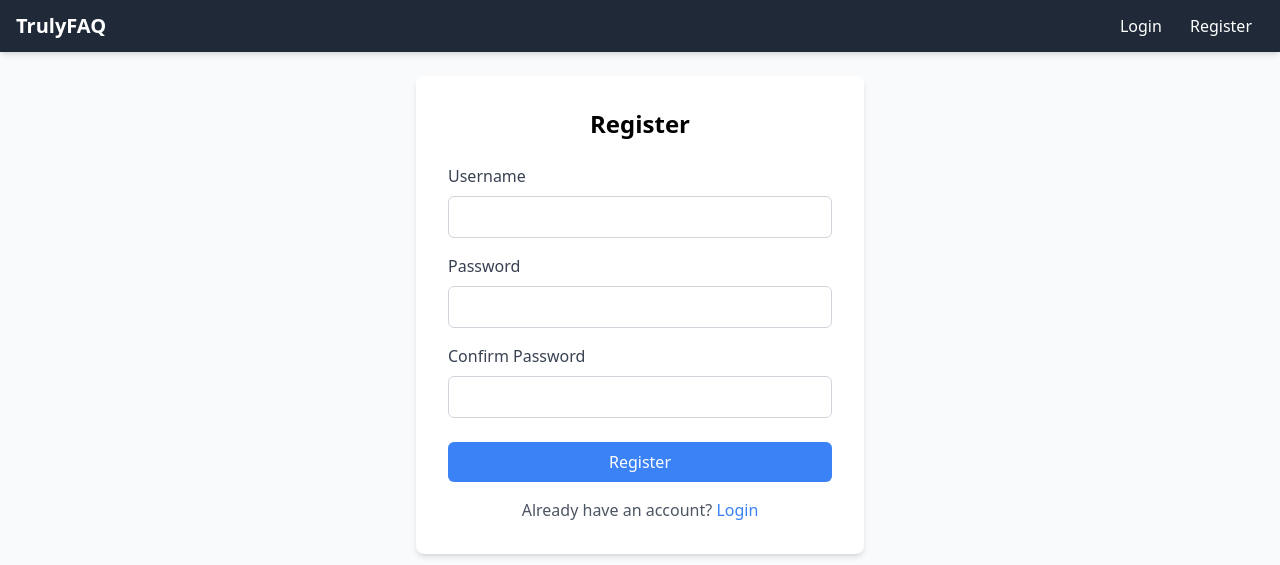
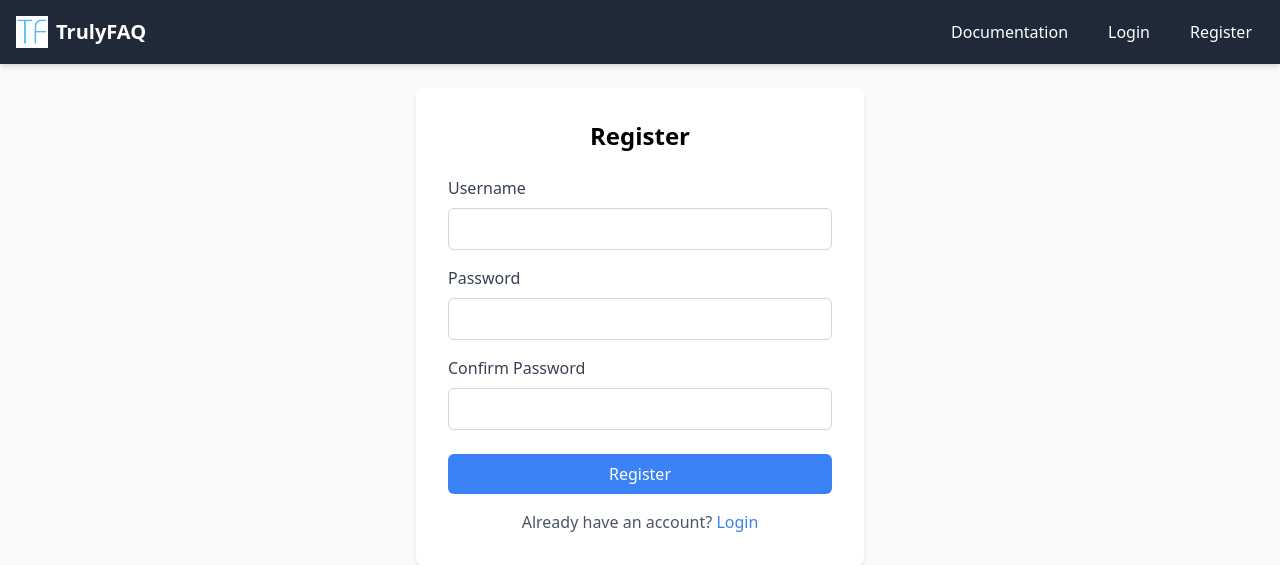
Before and after one commit to Sanat-Jha/Truely-FAQ, a Django app: template templates/accounts/register.html in a window 1280 px wide. Shown: the top 565 px of the page. Run offline with Django 3.2, Linux system fonts and the light colour scheme; the template is opened without the code that fills it, so the values that code supplies are empty; some libraries are stand-ins or nearby versions.

Commit message:
good to revert

```diff
--- a/templates/base.html
+++ b/templates/base.html
@@ -5,7 +5,7 @@
     <meta name="viewport" content="width=device-width, initial-scale=1.0">
     <title>{% block title %}TrulyFAQ{% endblock %}</title>
     <script src="https://cdn.tailwindcss.com"></script>
-    <link rel="shortcut icon" href="static/img/logo.png" type="image/x-icon">
+    <link rel="shortcut icon" href="/static/img/logo.png" type="image/x-icon">
     <script>
         tailwind.config = {
             theme: {
@@ -24,15 +24,20 @@
 <body class="bg-gray-50 min-h-screen">
     <nav class="bg-dark text-white shadow-md">
         <div class="container mx-auto px-4 py-3 flex justify-between items-center">
-            <a href="{% url 'dashboard' %}" class="text-xl font-bold">TrulyFAQ</a>
-            <div>
+            <a href="{% url 'dashboard' %}" class="flex items-center">
+                <img src="/static/img/logo.png" alt="TrulyFAQ Logo" class="h-8 mr-2">
+                <span class="text-xl font-bold">TrulyFAQ</span>
+            </a>
+            <div class="flex items-center space-x-4">
                 {% if user.is_authenticated %}
                     <a href="{% url 'dashboard' %}" class="px-3 py-2 rounded hover:bg-gray-700">Dashboard</a>
+                    <a href="/documentation" class="px-3 py-2 rounded hover:bg-gray-700">Documentation</a>
                     <form method="post" action="{% url 'logout' %}" class="inline">
                         {% csrf_token %}
                         <button type="submit" class="px-3 py-2 rounded hover:bg-gray-700">Logout</button>
                     </form>
                 {% else %}
+                    <a href="/documentation" class="px-3 py-2 rounded hover:bg-gray-700">Documentation</a>
                     <a href="{% url 'login' %}" class="px-3 py-2 rounded hover:bg-gray-700">Login</a>
                     <a href="{% url 'register' %}" class="px-3 py-2 rounded hover:bg-gray-700">Register</a>
                 {% endif %}
--- a/templates/index.html
+++ b/templates/index.html
@@ -7,12 +7,16 @@
     <link rel="stylesheet" href="https://fonts.googleapis.com/css2?family=Inter:wght@300;400;500;600;700;800&display=swap">
     <link rel="stylesheet" href="https://cdnjs.cloudflare.com/ajax/libs/font-awesome/6.4.0/css/all.min.css">
     <link rel="stylesheet" href="/static/css/landing.css">
+    <link rel="shortcut icon" href="/static/img/logo.png" type="image/x-icon">
     <meta name="description" content="TrulyFAQ uses AI to automatically identify common questions and create FAQs from your customer interactions.">
 </head>
 <body>
     <header class="navbar">
         <div class="container">
-            <a href="/" class="logo">TrulyFAQ</a>
+            <a href="/" class="logo">
+                <img src="/static/img/logo.png" alt="TrulyFAQ Logo" class="logo-img">
+                TrulyFAQ
+            </a>
             <nav>
                 <ul>
                     <li><a href="#features">Features</a></li>
```
Also changed, not shown: static/css/landing.css (+20 -0 lines), templates/documentation.html (+28 -1 lines), db.sqlite3.
